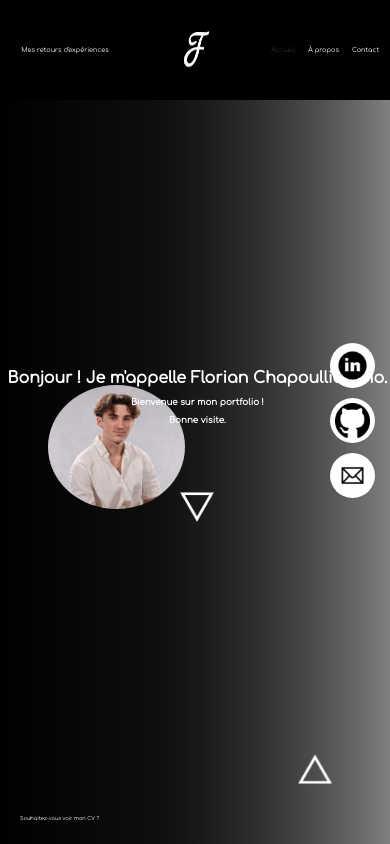
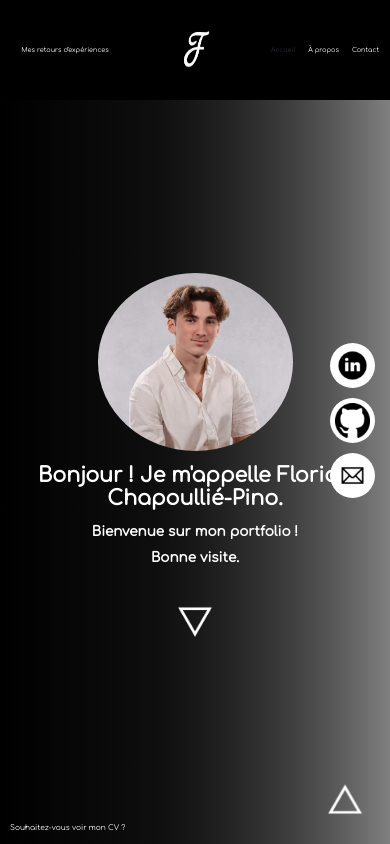
Before and after one commit to fchapoulliep/portfolio, a React (Create React App) app: page /#/portfolio in a window 390 px wide. Shown: the top 844 px of the page. Built offline with nearby package versions, Linux system fonts and the light colour scheme.

Commit message:
Responsive design for phone users

```diff
--- a/src/components/NavigationBar.tsx
+++ b/src/components/NavigationBar.tsx
@@ -18,8 +18,19 @@ import signature from "../images/signature.png";
 const NavigationBar: React.FC = () => {
   const location = useLocation();
 
+  /**
+   * Handle the redirection to the home page when the logo is clicked
+   */
   const handleLogoRedirection = () => {
     window.location.href = "/portfolio";
+  };
+
+  /**
+   * Reset the background of the navigation bar
+   */
+  const resetNavBarBackground = () => {
+    const navBar = document.querySelector(".nav-bar") as HTMLElement;
+    navBar.classList.remove("background");
   };
 
   const items = [
@@ -112,7 +123,12 @@ const NavigationBar: React.FC = () => {
   return (
     <div className="nav-bar">
       <div className="nav-bar-experiences">
-        <Dropdown menu={{ items }} placement="bottom" arrow autoAdjustOverflow>
+        <Dropdown
+          menu={{ items }}
+          placement="bottomRight"
+          arrow
+          autoAdjustOverflow
+        >
           <Button>Mes retours d'expériences</Button>
         </Dropdown>
       </div>
@@ -128,6 +144,7 @@ const NavigationBar: React.FC = () => {
               : ""
           }`}
           to="/portfolio"
+          onClick={resetNavBarBackground}
         >
           Accueil
         </Link>
@@ -139,6 +156,7 @@ const NavigationBar: React.FC = () => {
               : ""
           }`}
           to="/portfolio/description"
+          onClick={resetNavBarBackground}
         >
           À propos
         </Link>
@@ -150,6 +168,7 @@ const NavigationBar: React.FC = () => {
               : ""
           }`}
           to="/portfolio/contact"
+          onClick={resetNavBarBackground}
         >
           Contact
         </Link>
--- a/src/css/PortfolioPage.css
+++ b/src/css/PortfolioPage.css
@@ -77,3 +77,41 @@
   background: black;
   padding-bottom: 4em;
 }
+
+@media (max-width: 768px) {
+  .portfolio-welcome {
+    flex-direction: column;
+    justify-content: center;
+  }
+
+  .portfolio-welcome h1 {
+    font-size: calc(0.8em + 2vw);
+  }
+
+  .portfolio-welcome h2 {
+    font-size: calc(0.6em + 1vw);
+  }
+
+  .portfolio-welcome-photo {
+    margin-bottom: 0px;
+    height: auto;
+  }
+
+  .portfolio-welcome-photo img {
+    position: static;
+    width: 50%;
+  }
+
+  .portfolio-welcome-text {
+    margin-bottom: 20px;
+  }
+
+  .arrow-experiences img {
+    margin-top: 20px;
+  }
+
+  .arrow-scroll-top img {
+    bottom: 20px;
+    right: 20px;
+  }
+}
--- a/src/css/ResumeRedirection.css
+++ b/src/css/ResumeRedirection.css
@@ -16,3 +16,14 @@
 .resume-redirection a:hover {
   color: #282c34;
 }
+
+@media (max-width: 768px) {
+  .resume-redirection {
+    left: 10px;
+    bottom: 10px;
+  }
+
+  .resume-redirection a {
+    font-size: calc(0.1em + 1.5vw);
+  }
+}
```
